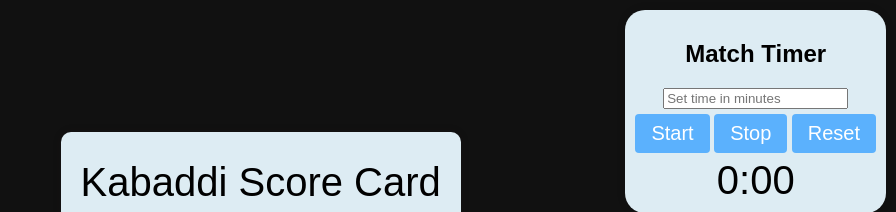
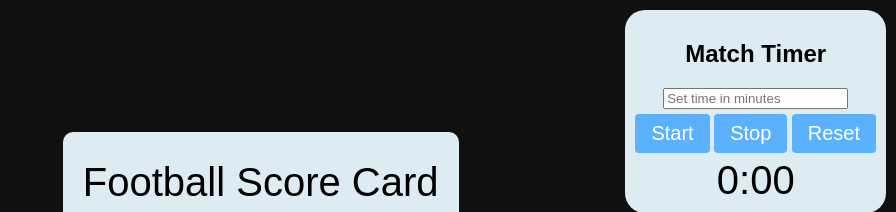
Before and after one commit to chethanvr/Devops, a plain HTML site: page index.html in a window 1280 px wide. Shown: the top 212 px of the page, without its empty margins (384-1280 px from the left). Drawn offline with Linux system fonts and the light colour scheme.

Commit message:
Update index.html

```diff
--- a/index.html
+++ b/index.html
@@ -11,7 +11,7 @@
 
     <div class="score-card">
 
-    <div id="score">Kabaddi Score Card</div>
+    <div id="score">Football Score Card</div>
 
 
 
```
